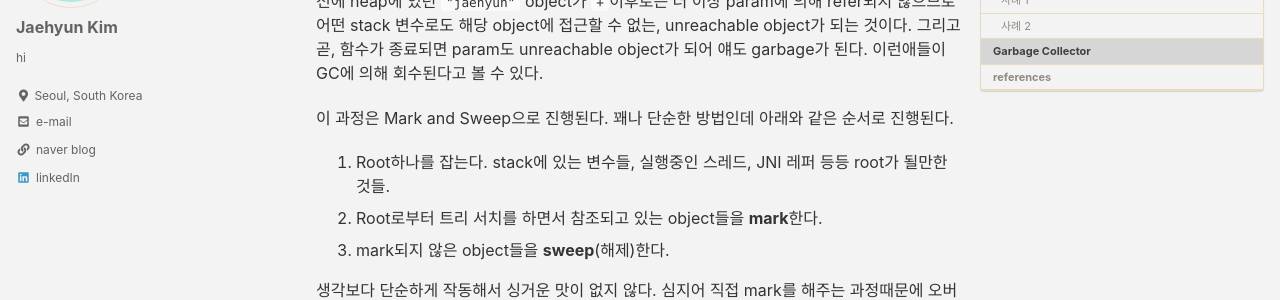
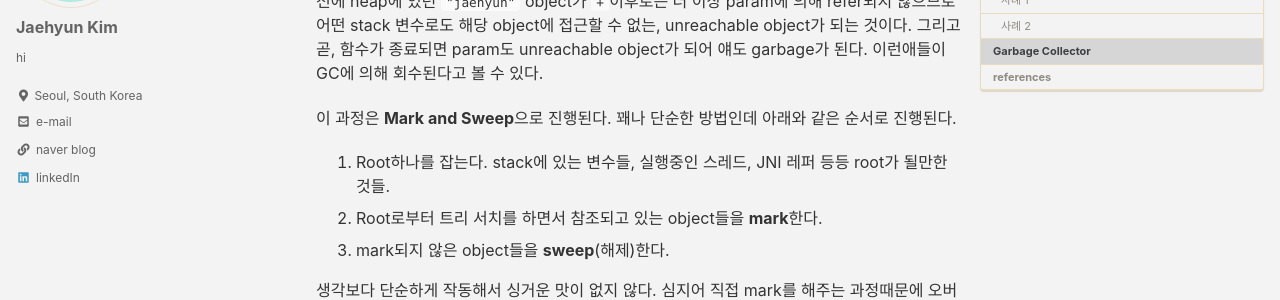
Before and after one commit to hydthemoon/hydthemoon.github.io, a Jekyll site: the page built from _posts/2022-07-22-자바-힙-스택.md, in a window 1280 px wide and 900 px high, scrolled down 2462 px. Shown: the part 152-452 px from the top of the window. Built offline with Jekyll 4.4.1, drawn with Linux system fonts in a browser that asks for light colours; cached includes are drawn as plain includes; comment, search, counter and statistics services are not loaded.

Commit message:
img upload

```diff
--- a/_posts/2022-07-22-자바-힙-스택.md
+++ b/_posts/2022-07-22-자바-힙-스택.md
@@ -100,7 +100,7 @@ C언어를 배웠다면 메모리를 직접 malloc, free를 해주면서 관리
 
 여기서 unreachable object란 접근할 수 없는 object, 즉, 위의 사례1에서는 param이 `+`가 되기 전에 heap에 있던 `"jaehyun"` object가 `+`이후로는 더 이상 param에 의해 refer되지 않으므로 어떤 stack 변수로도 해당 object에 접근할 수 없는, unreachable object가 되는 것이다. 그리고 곧, 함수가 종료되면 param도 unreachable object가 되어 얘도 garbage가 된다. 이런애들이 GC에 의해 회수된다고 볼 수 있다.
 
-이 과정은 Mark and Sweep으로 진행된다. 꽤나 단순한 방법인데 아래와 같은 순서로 진행된다.
+이 과정은 **Mark and Sweep**으로 진행된다. 꽤나 단순한 방법인데 아래와 같은 순서로 진행된다.
 
 1. Root하나를 잡는다. stack에 있는 변수들, 실행중인 스레드, JNI 레퍼 등등 root가 될만한 것들.
 2. Root로부터 트리 서치를 하면서 참조되고 있는 object들을 **mark**한다.
```
Also changed, not shown: _posts/2022-07-15-[PRML]-표집법.md (+2 -1 lines), assets/img/20220709.png (deleted), 17 other files.
